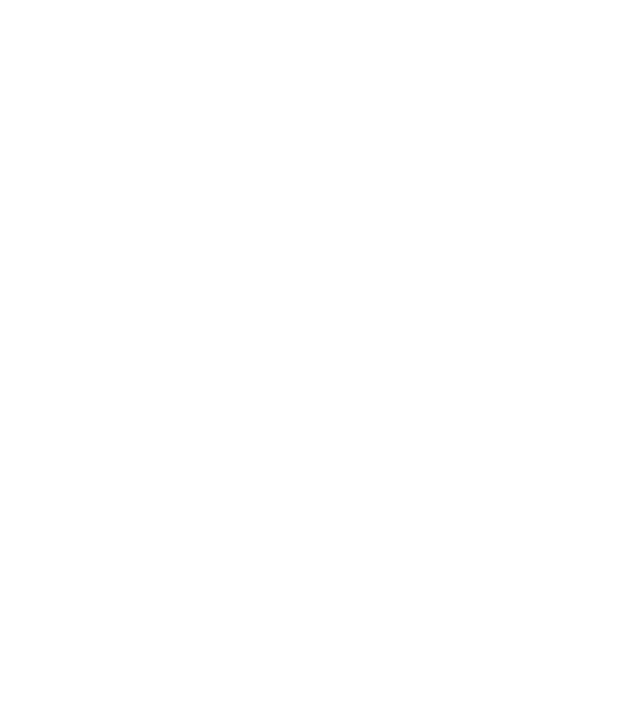
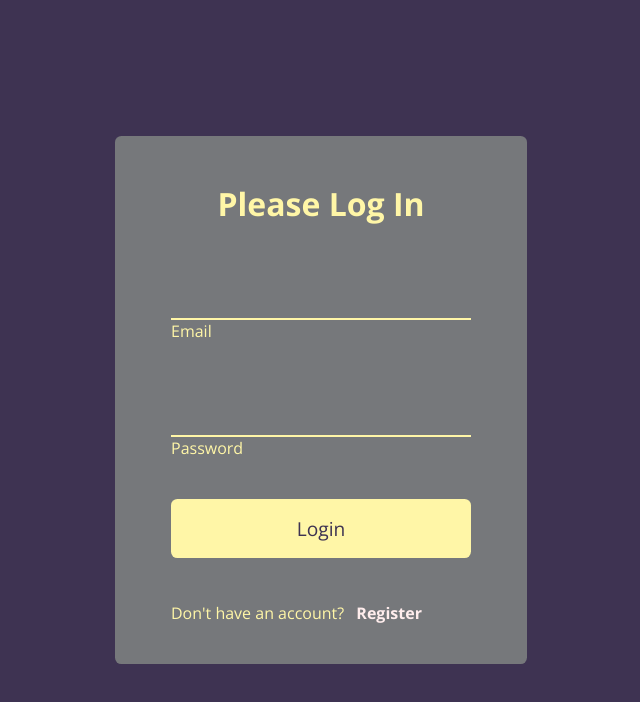
Before and after one commit to vanpixxer/wavy-input-text, a plain HTML site: page index.html in a window 1280 px wide. Shown: the whole page, without its empty margins (319-959 px from the left). Drawn offline with nearby package versions, Linux system fonts and the light colour scheme.

Commit message:
Completed most of the CSS styles for the web form

```diff
--- a/index.html
+++ b/index.html
@@ -8,7 +8,28 @@
 </head>
 <body>
 
-
+    <div class="container">
+        <h1>Please Log In</h1>
+        <form>
+            <div class="form-control">
+                <input type="email" required>
+                <label>Email</label>
+                <!--<label>
+                    <span style="transition-delay: 0ms">E</span>
+                    <span style="transition-delay: 50ms">m</span>
+                    <span style="transition-delay: 100ms">a</span>
+                    <span style="transition-delay: 150ms">i</span>
+                    <span style="transition-delay: 200ms">l</span>
+                </label> -->
+            </div>
+            <div class="form-control">
+                <input type="password" required>
+                <label>Password</label>
+            </div>
+            <button class="btn">Login</button>
+            <p class="text">Don't have an account? <a href="#">Register</a></p>
+        </form>
+    </div>
 
     <script src="script.js"></script>
 
--- a/styles.css
+++ b/styles.css
@@ -0,0 +1,84 @@
+@import url('https://fonts.googleapis.com/css2?family=Open+Sans:wght@300;700&display=swap');
+
+* {
+    box-sizing: border-box;
+}
+
+body {
+    background-color: #3e3352;
+    color: #fff6a7;
+    font-family: 'Open Sans', sans-serif;
+    display: flex;
+    flex-direction: column;
+    align-items: center;
+    justify-content: center;
+    height: 100vh;
+    overflow: hidden;
+    margin: 0;
+}
+
+.container {
+    background-color: rgba(173, 189, 164, 0.5);
+    padding: 1.5rem 3.5rem;
+    border-radius: 0.4rem;
+}
+
+.container h1 {
+    text-align: center;
+    margin-bottom: 2.5rem;
+}
+
+.container a {
+    text-decoration: none;
+    color: #ffeded;
+    font-weight: bold;
+    margin-left: 0.5rem;
+}
+
+.form-control {
+    position: relative;
+    margin: 20px 0 40px;
+    width: 18.75rem;
+}
+
+.form-control input {
+    background-color: transparent;
+    border: 0;
+    border-bottom: 2px #fff6a7 solid;
+    /* put border bottom on its own line */
+    display: block;
+    width: 100%;
+    padding: 1rem 0;
+    font-size: 18px;
+}
+
+/* get rid of the blue outline around the input boxes during focus and valid states */
+.form-control input:focus,
+.form-control input:valid {
+    outline: 0;
+}
+
+.btn {
+    background-color: #fff6a7;
+    cursor: pointer;
+    display: inline-block;
+    width: 100%;
+    padding: 1rem;
+    font-family: inherit;
+    font-size: 1.2rem;
+    color: #3e3352;
+    border: 0;
+    border-radius: 0.4rem;
+}
+
+.btn:focus {
+    outline: 0;
+}
+
+.btn:active {
+    transform: scale(0.95);
+}
+
+.text {
+    margin-top: 2.75rem;
+}
```
